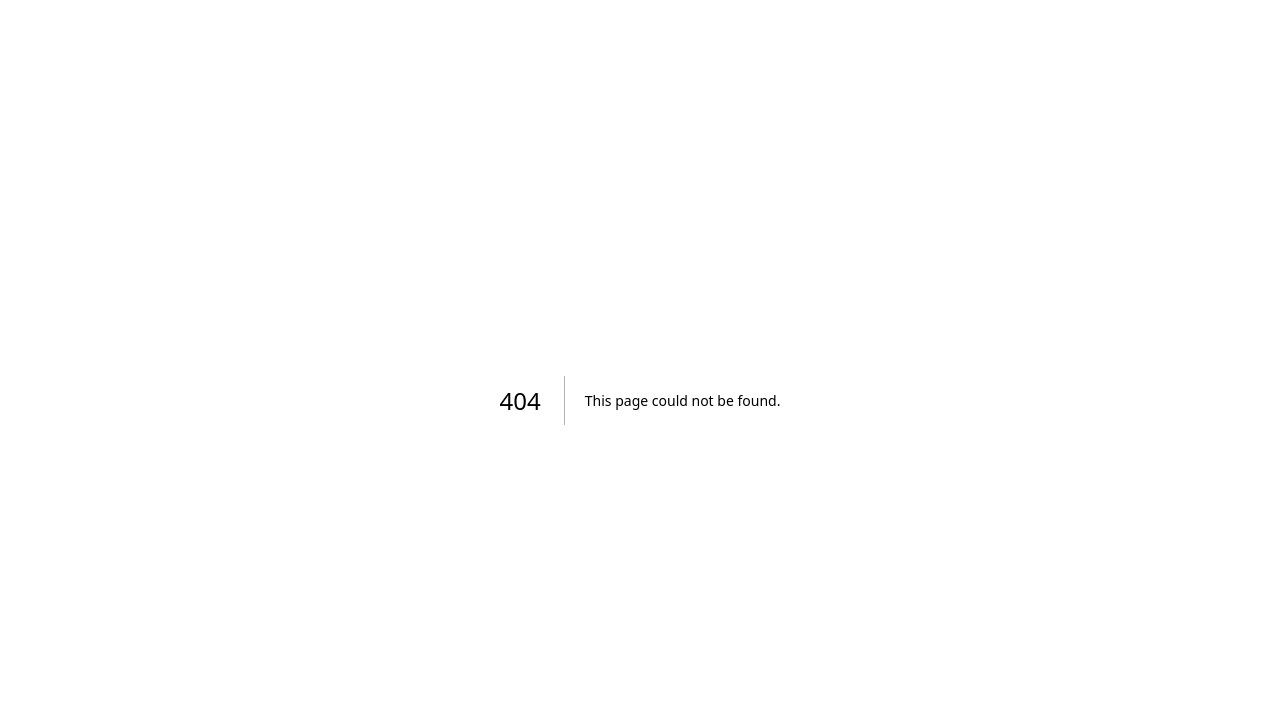
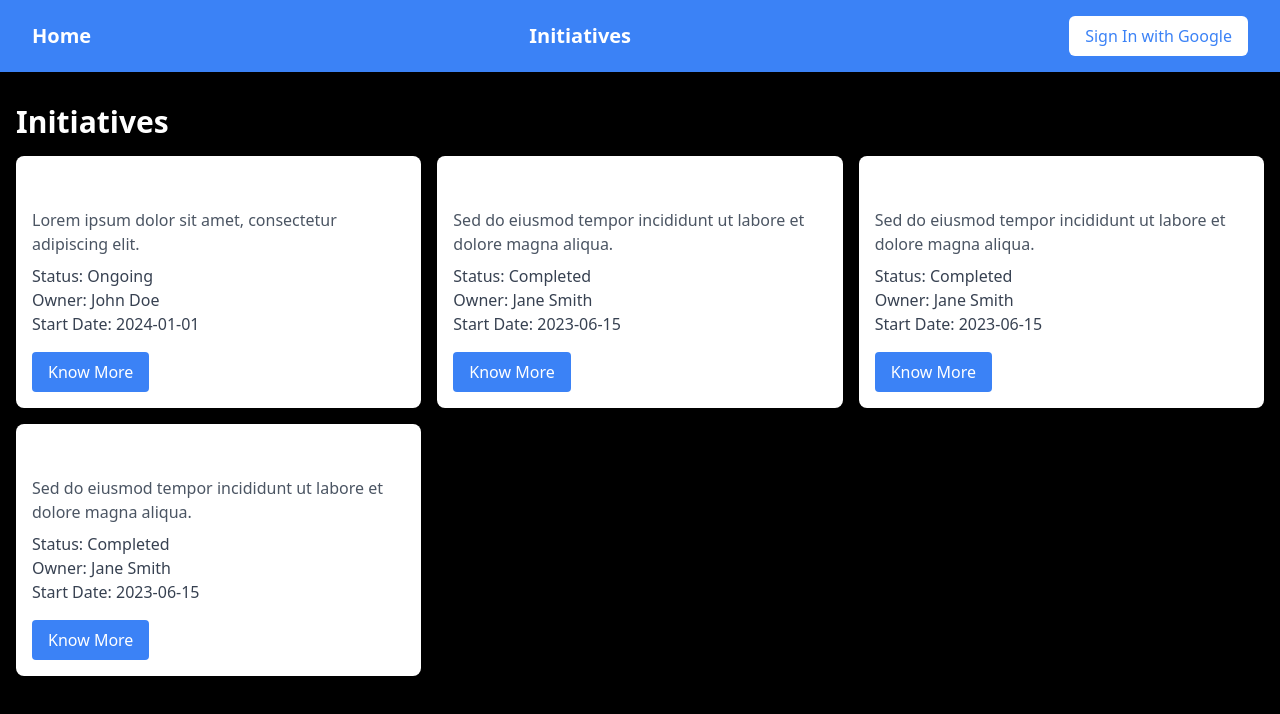
Before and after one commit to Rahuldj2/EnviFund, a Next.js app: page /Initiatives in a window 1280 px wide. Before the commit this address had no page. Shown: the top 714 px of the page. Built offline with nearby package versions, Linux system fonts and the light colour scheme; no server answers.

Commit message:
Initiatives-dummy-and-context-done

```diff
--- /dev/null
+++ b/src/components/Layout.js
@@ -0,0 +1,13 @@
+import React from "react";
+import Navbar from "./Navbar";
+
+const Layout = ({ children }) => {
+  return (
+    <div>
+      <Navbar />
+      {children}
+    </div>
+  );
+};
+
+export default Layout;
--- a/src/components/Navbar.js
+++ b/src/components/Navbar.js
@@ -11,13 +11,34 @@ const Navbar = () => {
           <div>
             <a href="/" className="text-xl font-bold">Home</a>
           </div>
+
+          <div>
+            <a href="/Initiatives" className="text-xl font-bold">Initiatives</a>
+          </div>
+
+
+
           {session ? (
+            <>
+
+            <div>
+            <a href="/" className="text-xl font-bold">Project Dashboard</a>
+          </div>
+
+          <div>
+            <a href="/" className="text-xl font-bold">My Investments</a>
+          </div>
+
+          <div>
+            <a href="/" className="text-xl font-bold">My Profile</a>
+          </div>
             <div className="flex items-center">
               {/* Display user details and sign-out button when authenticated */}
               {/* <p className="mr-4">Welcome {session.user.name}</p> */}
               <img src={session.user.image} alt={session.user.name} className="w-10 h-10 rounded-full" />
               <button onClick={() => signOut()} className="ml-4 bg-white text-blue-500 px-4 py-2 rounded-md">Sign Out</button>
             </div>
+            </>
           ) : (
             <div>
               {/* Display sign-in button when not authenticated */}
--- /dev/null
+++ b/src/db-template/initiativesDummyData.js
@@ -0,0 +1,42 @@
+export const initiatives = [
+    {
+      id: 1,
+      title: "Lorem Ipsum Initiative",
+      description: "Lorem ipsum dolor sit amet, consectetur adipiscing elit.",
+      image:"some url",
+      status: "Ongoing",
+      owner: "John Doe",
+      startDate: "2024-01-01",
+      cryptocurrency: true
+    },
+    {
+      id: 2,
+      title: "Dummy Initiative 2",
+      description: "Sed do eiusmod tempor incididunt ut labore et dolore magna aliqua.",
+      status: "Completed",
+      owner: "Jane Smith",
+      startDate: "2023-06-15",
+      cryptocurrency: false
+    },
+
+    {
+      id: 3,
+      title: "Dummy Initiative 3",
+      description: "Sed do eiusmod tempor incididunt ut labore et dolore magna aliqua.",
+      status: "Completed",
+      owner: "Jane Smith",
+      startDate: "2023-06-15",
+      cryptocurrency: false
+    },
+
+    {
+      id: 4,
+      title: "Dummy Initiative 3",
+      description: "Sed do eiusmod tempor incididunt ut labore et dolore magna aliqua.",
+      status: "Completed",
+      owner: "Jane Smith",
+      startDate: "2023-06-15",
+      cryptocurrency: false
+    },
+    // Add more dummy initiatives as needed
+  ];
--- /dev/null
+++ b/src/modals/InitiativesModal.js
@@ -0,0 +1,34 @@
+import React, { useContext } from "react";
+import { initiativesContext } from "../pages/Initiatives.js";
+
+const InitiativesModal = () => {
+    const { selectedInitiative, setSelectedInitiative } = useContext(initiativesContext);
+
+    const closeModal = () => {
+        setSelectedInitiative(null);
+    };
+
+    return (
+        <div className="fixed top-0 left-0 right-0 bottom-0 flex items-center justify-center z-50">
+            <div className="absolute inset-0 bg-gray-500 bg-opacity-75 backdrop-blur-md"></div>
+            <div className="bg-white rounded-lg overflow-hidden shadow-xl transform transition-all sm:max-w-lg sm:w-full z-50">
+                <div className="p-4">
+                    <h2 className="text-xl font-bold mb-2">{selectedInitiative.title}</h2>
+                    <p className="text-gray-600 mb-2">{selectedInitiative.description}</p>
+                    <p className="text-gray-700">Status: {selectedInitiative.status}</p>
+                    <p className="text-gray-700">Owner: {selectedInitiative.owner}</p>
+                    <p className="text-gray-700">Start Date: {selectedInitiative.startDate}</p>
+                    <p className="text-gray-700">Cryptocurrency: {selectedInitiative.cryptocurrency ? "Yes" : "No"}</p>
+                    <button
+                        onClick={closeModal}
+                        className="mt-4 bg-blue-500 text-white py-2 px-4 rounded hover:bg-blue-600"
+                    >
+                        Close
+                    </button>
+                </div>
+            </div>
+        </div>
+    )
+}
+
+export default InitiativesModal;
--- /dev/null
+++ b/src/pages/Initiatives.js
@@ -0,0 +1,53 @@
+import React, { createContext, useState } from "react";
+import { initiatives } from "../db-template/initiativesDummyData"; // Import the initiatives data
+import InitiativesModal from "../modals/InitiativesModal";
+
+//created context
+export const initiativesContext = createContext();
+
+const Initiatives = () => {
+    const [initi, setInitiatives] = useState(initiatives);
+    const [selectedInitiative, setSelectedInitiative] = useState(null);
+
+    // Function to handle click on "Know More" button
+    const handleKnowMore = (initiative) => {
+        setSelectedInitiative(initiative);
+    };
+
+    // Close modal function
+    const closeModal = () => {
+        setSelectedInitiative(null);
+    };
+
+    return (
+        // Context provider to pass the data and functions to the modal
+        <initiativesContext.Provider value={{ initi, selectedInitiative, setInitiatives, setSelectedInitiative }}>
+            <div className="container mx-auto px-4 py-8">
+                <h1 className="text-3xl font-bold mb-4">Initiatives</h1>
+                <div className="grid grid-cols-1 sm:grid-cols-2 md:grid-cols-3 gap-4">
+                    {initi.map((initiative) => (
+                        <div key={initiative.id} className="bg-white rounded-lg shadow-md p-4">
+                            <h2 className="text-xl font-bold mb-2">{initiative.title}</h2>
+                            <p className="text-gray-600 mb-2">{initiative.description}</p>
+                            <p className="text-gray-700">Status: {initiative.status}</p>
+                            <p className="text-gray-700">Owner: {initiative.owner}</p>
+                            <p className="text-gray-700">Start Date: {initiative.startDate}</p>
+                            <button
+                                onClick={() => handleKnowMore(initiative)}
+                                className="mt-4 bg-blue-500 text-white py-2 px-4 rounded hover:bg-blue-600"
+                            >
+                                Know More
+                            </button>
+                        </div>
+                    ))}
+                </div>
+                {/* Modal */}
+                {selectedInitiative && (
+                    <InitiativesModal />
+                )}
+            </div>
+        </initiativesContext.Provider>
+    );
+};
+
+export default Initiatives;
--- a/src/pages/_app.js
+++ b/src/pages/_app.js
@@ -1,9 +1,11 @@
 import "@/styles/globals.css";
 import {SessionProvider} from "next-auth/react";
+import Navbar from "@/components/Navbar";
 
 export default function App({ Component, pageProps }) {
   return (
   <SessionProvider session={pageProps.session}>
+    <Navbar />
     <Component {...pageProps} />
   </SessionProvider>
   )
--- a/src/pages/index.js
+++ b/src/pages/index.js
@@ -2,6 +2,7 @@ import React from "react";
 import { useSession, signIn, signOut } from "next-auth/react";
 import Navbar from "@/components/Navbar";
 import LandingPage from "@/components/LandingPage";
+import Layout from "@/components/Layout";
 
 const Home = () => {
   const { data: session } = useSession();
@@ -13,7 +14,7 @@ const Home = () => {
 
   return (
     <>
-    <Navbar />
+    {/* <Layout> */}
     <div className="min-h-screen flex flex-col justify-center items-center bg-white">
 
       <div className="text-center mt-8">
@@ -30,6 +31,7 @@ const Home = () => {
         )}
       </div>
     </div>
+    {/* </Layout> */}
 
     </>
   );
--- a/src/styles/globals.css
+++ b/src/styles/globals.css
@@ -8,7 +8,7 @@
   --background-end-rgb: 255, 255, 255;
 }
 
-@media (prefers-color-scheme: dark) {
+@media (prefers-color-scheme: light) {
   :root {
     --foreground-rgb: 255, 255, 255;
     --background-start-rgb: 0, 0, 0;
```
